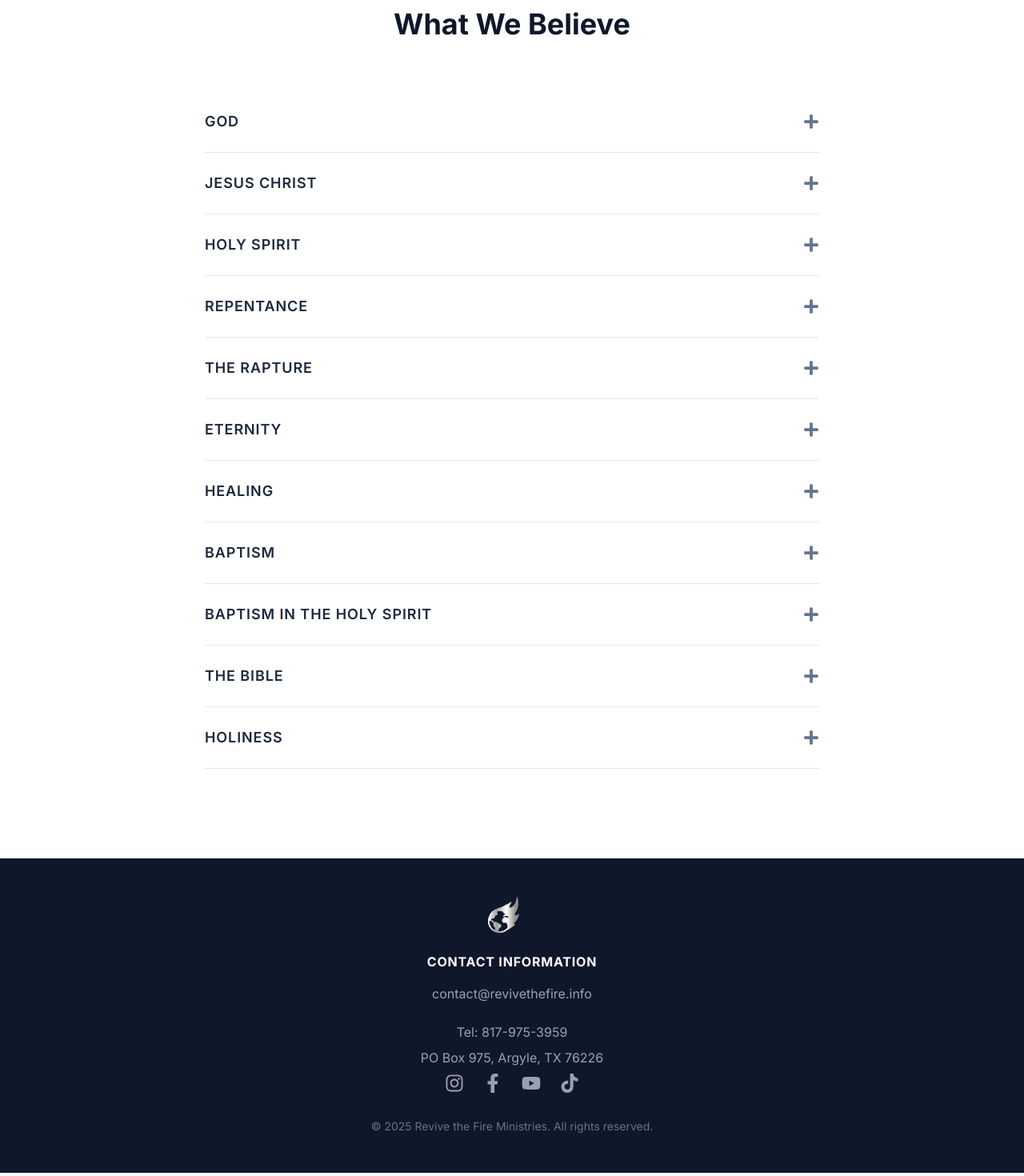
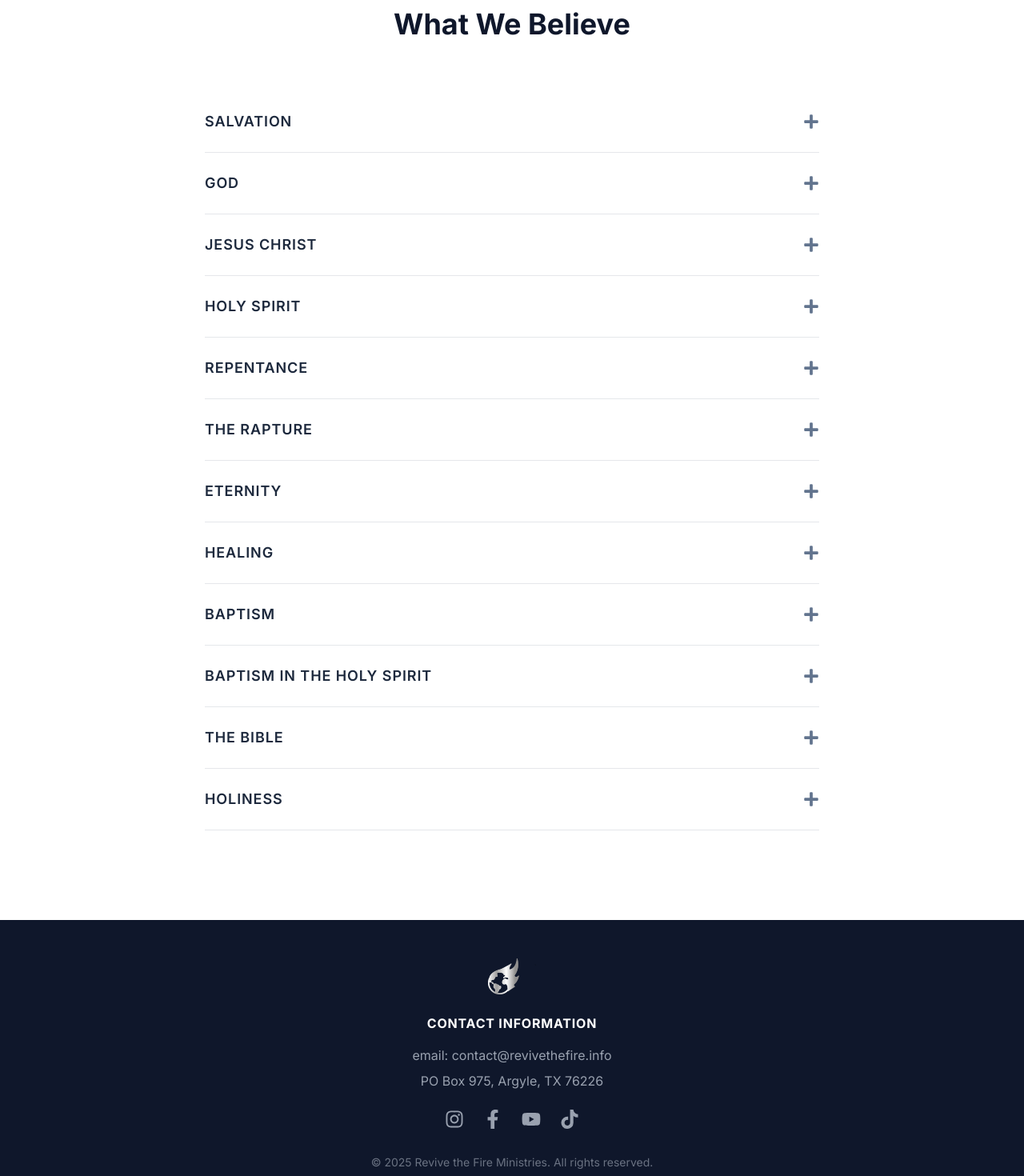
Before and after one commit to DemianMH/Revive-the-Fire-Ministries_Page, a Next.js app: page / in a window 1280 px wide. Shown: the part 4180-5650 px from the top of the page at 80% size. Built offline with nearby package versions, Linux system fonts and the light colour scheme.

Commit message:
first commit

```diff
--- a/src/app/components/BeliefsSection.tsx
+++ b/src/app/components/BeliefsSection.tsx
@@ -58,6 +58,7 @@ const handleToggle = (index: number) => {
 
   // 3. Crear el array de creencias solo cuando el componente está montado
 const beliefs: Belief[] = isMounted ? [
+    { title: t('Beliefs.salvationTitle'), text: t('Beliefs.salvationText') },
     { title: t('Beliefs.godTitle'), text: t('Beliefs.godText') },
     { title: t('Beliefs.jesusTitle'), text: t('Beliefs.jesusText') },
     { title: t('Beliefs.spiritTitle'), text: t('Beliefs.spiritText') },
--- a/src/app/components/footer.tsx
+++ b/src/app/components/footer.tsx
@@ -23,9 +23,8 @@ const Footer = () => {
         <h3 className="font-bold text-white uppercase tracking-wider mb-4">
           {isMounted ? t('Footer.contactInfo') : <>&nbsp;</>}
         </h3>
-        <p className="text-gray-400 mb-6">contact@revivethefire.info</p>
-        <p className="text-gray-400 mb-2">Tel: 817-975-3959</p>
-        <p className="text-gray-400 mb-2">PO Box 975, Argyle, TX 76226</p>
+        <p className="text-gray-400 mb-2">email: contact@revivethefire.info</p>
+        <p className="text-gray-400 mb-6">PO Box 975, Argyle, TX 76226</p>
         <div className="flex justify-center space-x-6 mb-8">
           <a href="#" aria-label="Instagram" className="text-gray-400 hover:text-white"><FaInstagram size={24} /></a>
           <a href="#" aria-label="Facebook" className="text-gray-400 hover:text-white"><FaFacebookF size={24} /></a>
--- a/src/app/messages/en.json
+++ b/src/app/messages/en.json
@@ -40,6 +40,8 @@
     "heading": "Ways to Give:"
   },
   "Beliefs": {
+    "salvationTitle":"Salvation",
+    "salvationText":"Salvation is a free gift from God, received by placing faith in Jesus Christ as Lord and Savior. It is only through His sacrifice on the cross and resurrection that we are forgiven and given eternal life. (Ephesians 2:8-9)",
     "godTitle": "God",
     "godText": "There is one God, eternally existent in three persons: God the Father, God the Son, and God the Holy Spirit.(Deuteronomy 6:4; Matthew 28:19)",
     "jesusTitle": "Jesus Christ",
--- a/src/app/messages/es.json
+++ b/src/app/messages/es.json
@@ -40,6 +40,8 @@
     "heading": "Formas de donar:"
   },
   "Beliefs": {
+    "salvationTitle": "Salvación",
+    "salvationText":"La salvación es un regalo gratuito de Dios, que se recibe al depositar la fe en Jesucristo como Señor y Salvador. Solo mediante su sacrificio en la cruz y su resurrección somos perdonados y recibimos la vida eterna. (Efesios 2:8-9)",
     "godTitle": "Dios",
     "godText": "Hay un solo Dios, eternamente existente en tres personas: Dios Padre, Dios Hijo y Dios Espíritu Santo.(Deuteronomio 6:4; Mateo 28:19)",
     "jesusTitle": "Jesucristo",
```
